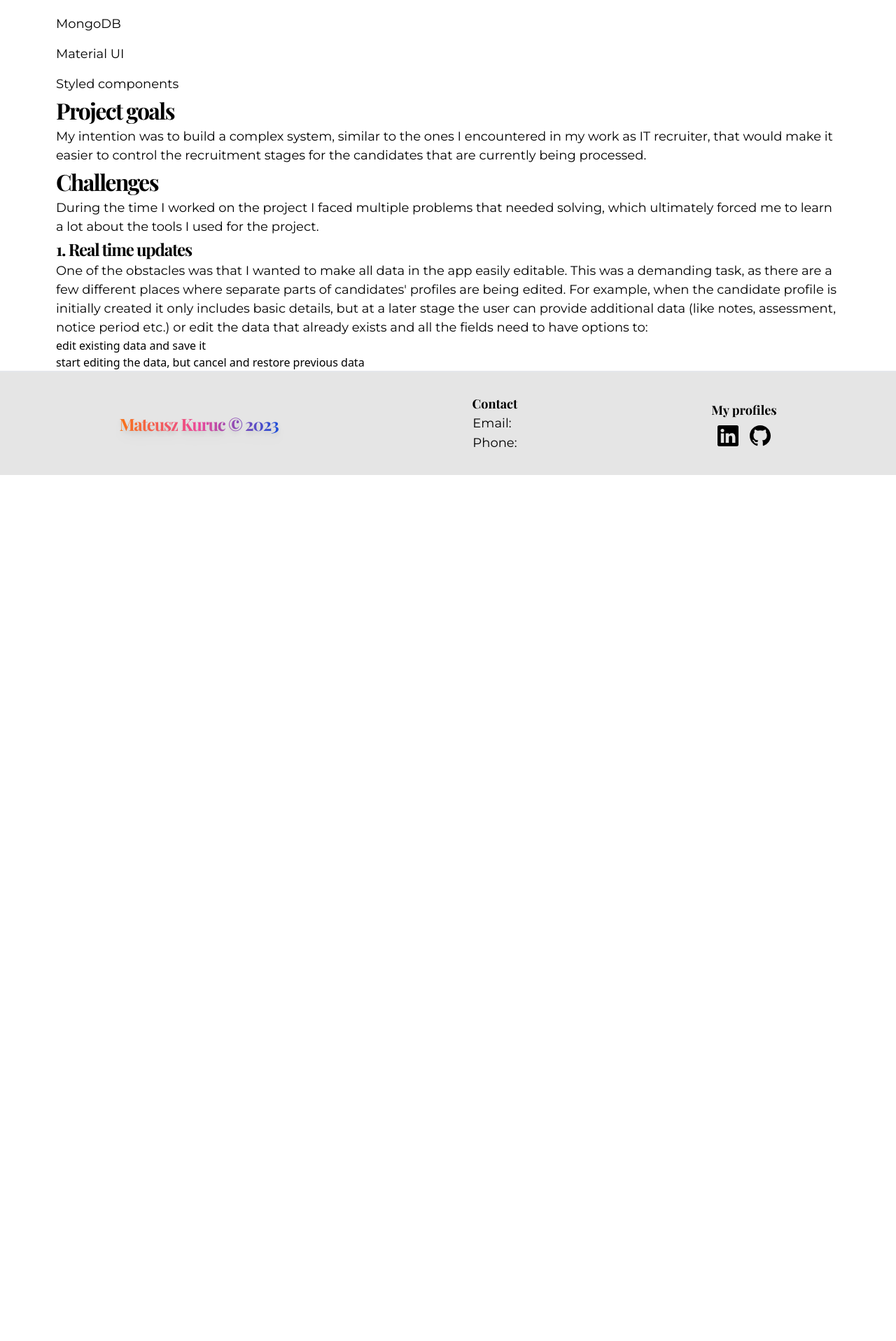
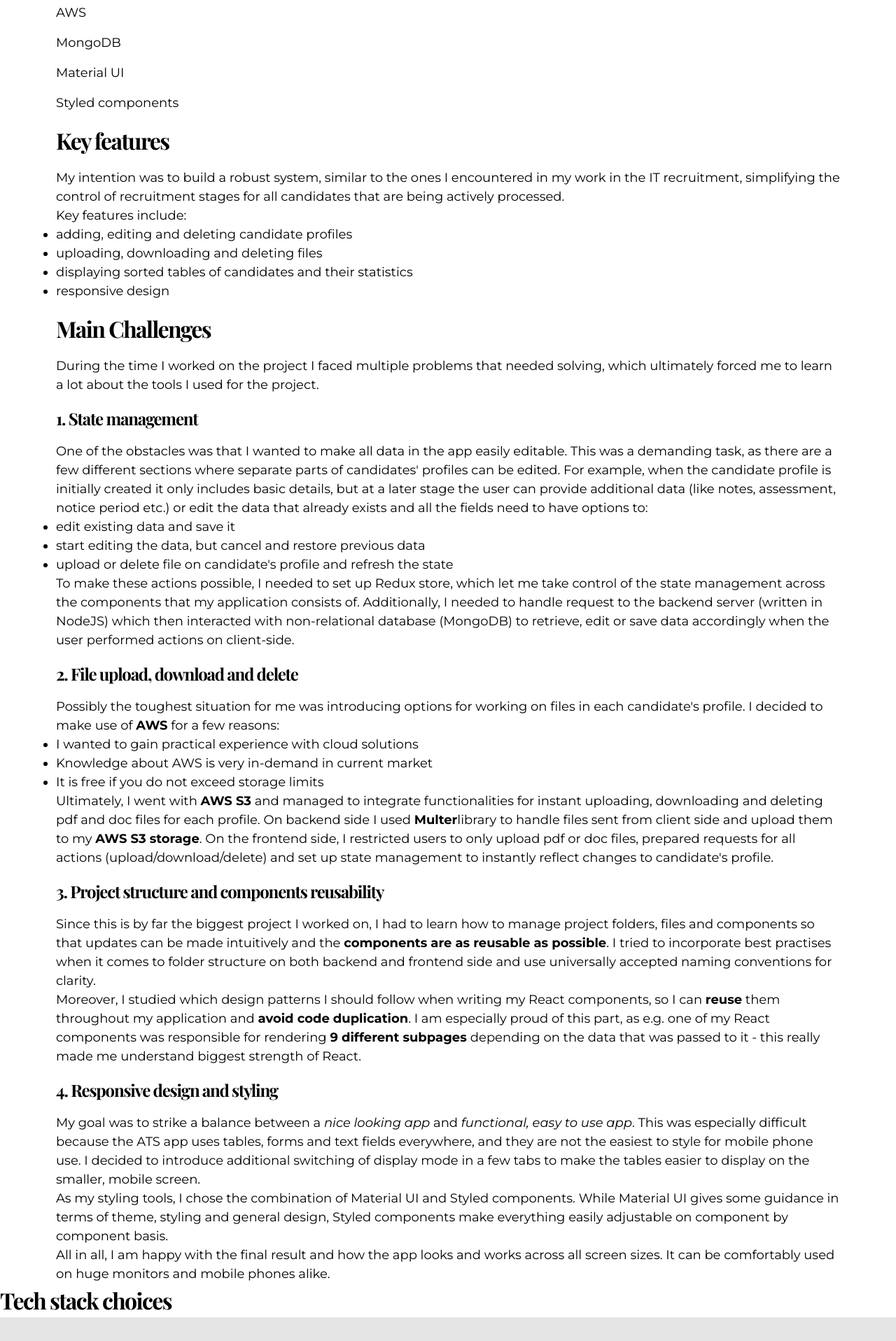
Before and after one commit to MateuszKuruc/developer-portfolio, a Next.js app in the folder developer-portfolio-site/: page /projects/ats-for-recruiters in a window 1280 px wide. Shown: the part 643-2560 px from the top of the page at 70% size. Before the commit the page ends 1322 px from the top, so only its background shows below. Built offline with nearby package versions, Linux system fonts and the light colour scheme; a web font is replaced by a local one.

Commit message:
provide content for the ats project description. Add description of challenges and key features section

```diff
--- a/developer-portfolio-site/src/app/projects/ats-for-recruiters/page.tsx
+++ b/developer-portfolio-site/src/app/projects/ats-for-recruiters/page.tsx
@@ -7,11 +7,12 @@ const AtsPage = () => {
       <div className="padding-container max-w-[800px]">
         <h2 className="bold-40">Applicant Tracking System for IT recruiters</h2>
         <p className="regular-18 py-8">
-          This is a full-fledged app for recruiters working in the IT field. I
-          have built this project from scratch on my own and am responsible for
-          graphic design, backend, frontend, database and cloud integration. The
-          app was written with modern tools and adjusted to the needs of
-          recruiters based on my experience in this position.
+          This is a full-fledged app which streamlines the recruitment process
+          for IT professionals. I have built this project from scratch on my own
+          and am responsible for handling graphic design, backend, frontend,
+          database and cloud integration. The app was written with modern tools
+          and is adjusted to the needs of recruiters based on my experience in
+          this position.
         </p>
         <div className="flex justify-between">
           <div>
@@ -37,35 +38,122 @@ const AtsPage = () => {
       </div>
 
       {/* project goals */}
-      <div className="padding-container">
-        <h2 className="bold-32-tight">Project goals</h2>
-        <p className="regular-18">
-          My intention was to build a complex system, similar to the ones I
-          encountered in my work as IT recruiter, that would make it easier to
-          control the recruitment stages for the candidates that are currently
-          being processed.
+      <div className="padding-container regular-18">
+        <h2 className="bold-32-tight py-4">Key features</h2>
+        <p>
+          My intention was to build a robust system, similar to the ones I
+          encountered in my work in the IT recruitment, simplifying the control
+          of recruitment stages for all candidates that are being actively
+          processed.
         </p>
+        <p>Key features include:</p>
+        <ul className="list-disc">
+          <li>adding, editing and deleting candidate profiles</li>
+          <li>uploading, downloading and deleting files</li>
+          <li>displaying sorted tables of candidates and their statistics</li>
+          <li>responsive design</li>
+        </ul>
       </div>
 
       {/* Project challenges */}
 
-      <div className="padding-container">
-        <h2 className="bold-32-tight">Challenges</h2>
-        <p className="regular-18">
+      <div className="padding-container regular-18">
+        <h2 className="bold-32-tight py-4">Main Challenges</h2>
+        <p>
           During the time I worked on the project I faced multiple problems that
           needed solving, which ultimately forced me to learn a lot about the
           tools I used for the project.
         </p>
-        <h3 className="bold-24">1. Real time updates</h3>
-        <p className="regular-18">One of the obstacles was that I wanted to make all data in the app easily editable. This was a demanding task, as there are a few different places where separate parts of candidates' profiles are being edited. For example, when the candidate profile is initially created it only includes basic details, but at a later stage the user can provide additional data (like notes, assessment, notice period etc.) or edit the data that already exists and all the fields need to have options to:</p>
-        <ul>
-            <li>edit existing data and save it</li>
-            <li>start editing the data, but cancel and restore previous data</li>
-            <li></li>
+        {/* Challenge 1 */}
+        <h3 className="bold-24 py-4">1. State management</h3>
+        <p>
+          One of the obstacles was that I wanted to make all data in the app
+          easily editable. This was a demanding task, as there are a few
+          different sections where separate parts of candidates' profiles can be
+          edited. For example, when the candidate profile is initially created
+          it only includes basic details, but at a later stage the user can
+          provide additional data (like notes, assessment, notice period etc.)
+          or edit the data that already exists and all the fields need to have
+          options to:
+        </p>
+        <ul className="list-disc">
+          <li>edit existing data and save it</li>
+          <li>start editing the data, but cancel and restore previous data</li>
+          <li>
+            upload or delete file on candidate's profile and refresh the state
+          </li>
         </ul>
+        To make these actions possible, I needed to set up Redux store, which
+        let me take control of the state management across the components that
+        my application consists of. Additionally, I needed to handle request to
+        the backend server (written in NodeJS) which then interacted with
+        non-relational database (MongoDB) to retrieve, edit or save data
+        accordingly when the user performed actions on client-side.
+        {/* Challenge 2 */}
+        <h3 className="bold-24 py-4">2. File upload, download and delete</h3>
+        Possibly the toughest situation for me was introducing options for
+        working on files in each candidate's profile. I decided to make use of{" "}
+        <strong>AWS</strong> for a few reasons:
+        <ul className="list-disc">
+          <li>I wanted to gain practical experience with cloud solutions</li>
+          <li>Knowledge about AWS is very in-demand in current market</li>
+          <li>It is free if you do not exceed storage limits</li>
+        </ul>
+        Ultimately, I went with <strong>AWS S3</strong> and managed to integrate
+        functionalities for instant uploading, downloading and deleting pdf and
+        doc files for each profile. On backend side I used{" "}
+        <strong>Multer</strong>library to handle files sent from client side and
+        upload them to my <strong>AWS S3 storage</strong>. On the frontend side,
+        I restricted users to only upload pdf or doc files, prepared requests
+        for all actions (upload/download/delete) and set up state management to
+        instantly reflect changes to candidate's profile.
+        {/* Challenge 3 */}
+        <h3 className="bold-24 py-4">
+          3. Project structure and components reusability
+        </h3>
+        <p>
+          Since this is by far the biggest project I worked on, I had to learn
+          how to manage project folders, files and components so that updates
+          can be made intuitively and the{" "}
+          <strong>components are as reusable as possible</strong>. I tried to
+          incorporate best practises when it comes to folder structure on both
+          backend and frontend side and use universally accepted naming
+          conventions for clarity.
+        </p>
+        <p>
+          Moreover, I studied which design patterns I should follow when writing
+          my React components, so I can <strong>reuse</strong> them throughout
+          my application and <strong>avoid code duplication</strong>. I am
+          especially proud of this part, as e.g. one of my React components was
+          responsible for rendering <strong>9 different subpages </strong>
+          depending on the data that was passed to it - this really made me
+          understand biggest strength of React.
+        </p>
+        {/* Challenge 4 */}
+        <h3 className="bold-24 py-4">4. Responsive design and styling</h3>
+        My goal was to strike a balance between a <em>
+          nice looking app
+        </em> and <em>functional, easy to use app</em>. This was especially
+        difficult because the ATS app uses tables, forms and text fields
+        everywhere, and they are not the easiest to style for mobile phone use.
+        I decided to introduce additional switching of display mode in a few
+        tabs to make the tables easier to display on the smaller, mobile screen.
+        <p>
+          As my styling tools, I chose the combination of Material UI and Styled
+          components. While Material UI gives some guidance in terms of theme,
+          styling and general design, Styled components make everything easily
+          adjustable on component by component basis.
+          <p>
+            All in all, I am happy with the final result and how the app looks
+            and works across all screen sizes. It can be comfortably used on
+            huge monitors and mobile phones alike.
+          </p>
+        </p>
       </div>
 
       {/* Tech stack choices */}
+      <h2 className="bold-32-tight">Tech stack choices</h2>
+      <p></p>
     </section>
   );
 };
```
